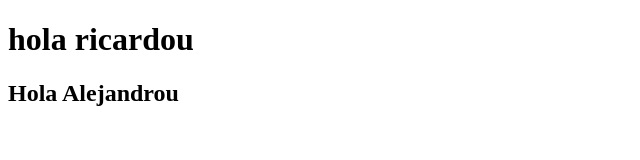
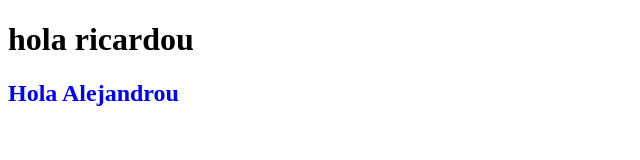
Before and after one commit to alearz20/prueba7, a plain HTML site: page index.html in a window 1280 px wide. Shown: the whole page, without its empty margins (0-640 px from the left). Drawn offline with Linux system fonts and the light colour scheme.

Commit message:
estos son mas cambios

```diff
--- a/index.html
+++ b/index.html
@@ -7,6 +7,7 @@
 </head>
 <body>
     <h1>hola ricardou</h1>
-    <h2>Hola Alejandrou</h2>
+    <h2 style="color: blue;">Hola Alejandrou</h2>
+
 </body>
 </html>
```
